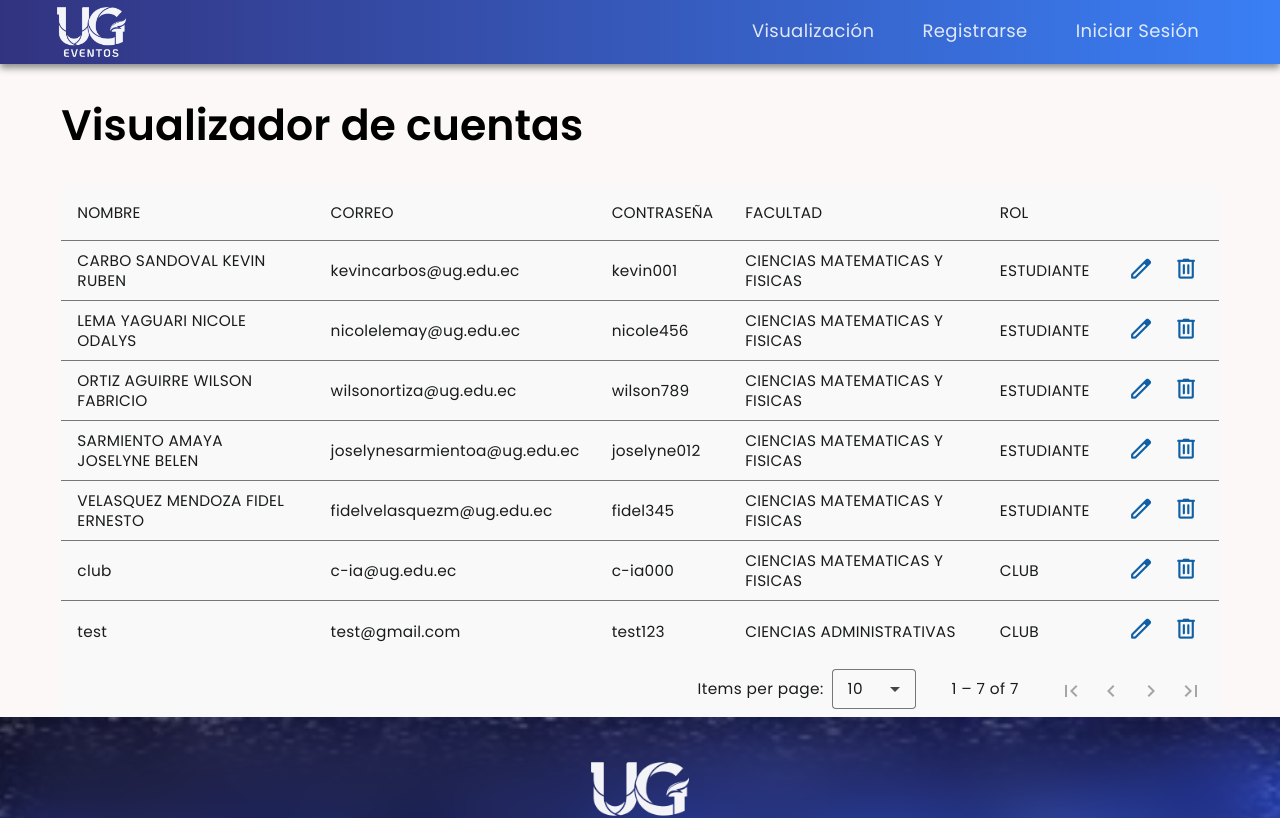
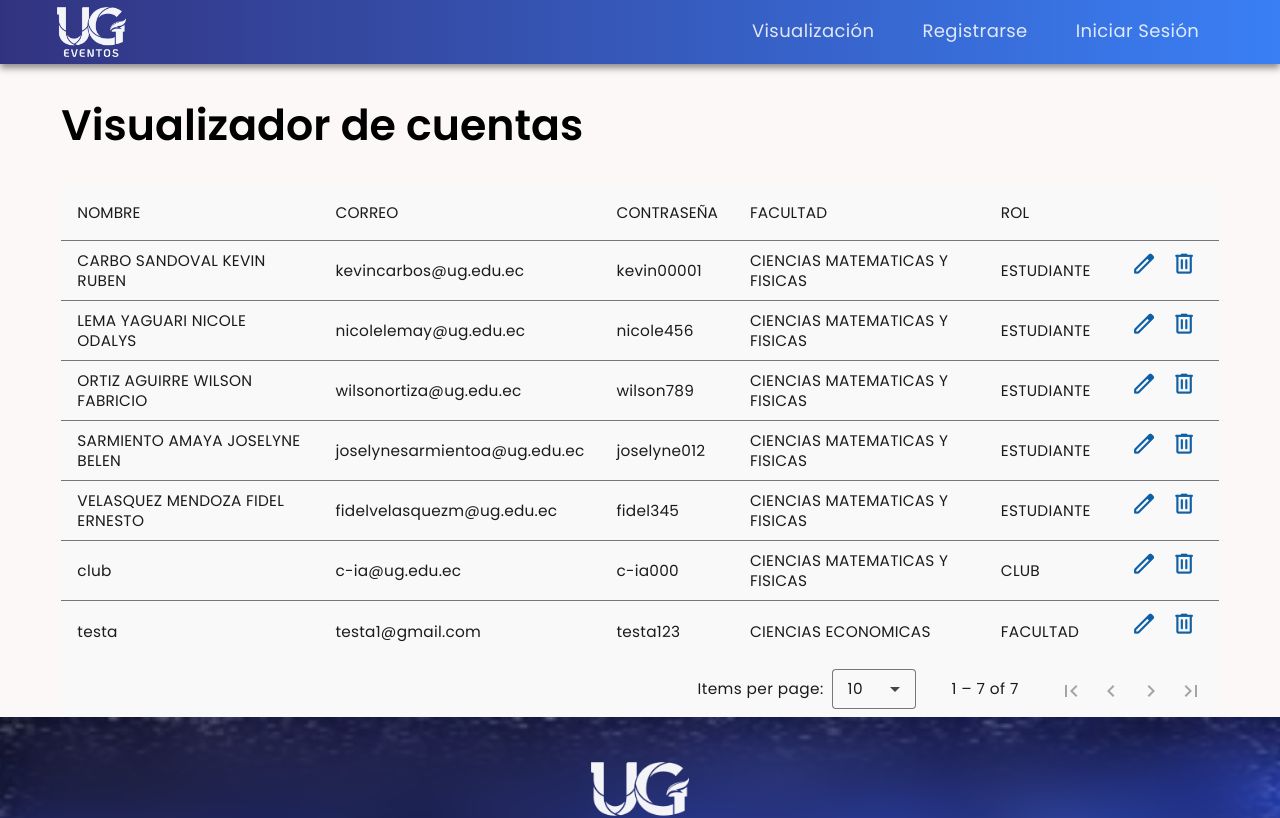
Before and after one commit to ClarkCodes/DAWA-P1P-Grupo-4-May25, an Angular app: page /crud-signin-login in a window 1280 px wide. Shown: the top 818 px of the page. Built offline with nearby package versions, Linux system fonts and the light colour scheme; data requests are answered from the project's data file.

Commit message:
Finalización del crud de Login/Signin

```diff
--- a/public/json/db.json
+++ b/public/json/db.json
@@ -126,7 +126,7 @@
       "id": "1",
       "nombre": "CARBO SANDOVAL KEVIN RUBEN",
       "email": "kevincarbos@ug.edu.ec",
-      "password": "kevin001",
+      "password": "kevin00001",
       "facultad": "CIENCIAS MATEMATICAS Y FISICAS",
       "rol": "ESTUDIANTE"
     },
@@ -171,12 +171,12 @@
       "rol": "CLUB"
     },
     {
-      "id": "62ae",
-      "nombre": "test",
-      "email": "test@gmail.com",
-      "password": "test123",
-      "facultad": "CIENCIAS ADMINISTRATIVAS",
-      "rol": "CLUB"
+      "id": "4081",
+      "nombre": "testa",
+      "email": "testa1@gmail.com",
+      "password": "testa123",
+      "facultad": "CIENCIAS ECONOMICAS",
+      "rol": "FACULTAD"
     }
   ],
   "facultadDatos": [
--- a/src/app/components/log-in/log-in.component.html
+++ b/src/app/components/log-in/log-in.component.html
@@ -25,8 +25,8 @@
       <mat-error *ngIf="loginForm.get('password')?.hasError('required')">Contraseña requerida</mat-error>
     </mat-form-field>
 
-    <div class="actions">
-      <a routerLink="/signin" class="Signin">Registrarse</a>
+    <div class="mat-button">
+     <a href="/signin" class="button-link">Registrarse</a>
     </div>
 
     <button mat-raised-button color="primary" class="submit-btn" type="submit" [disabled]="loginForm.invalid">
--- a/src/app/components/shared/tabla-reutilizable/tabla-reutilizable.component.css
+++ b/src/app/components/shared/tabla-reutilizable/tabla-reutilizable.component.css
@@ -1,49 +1,65 @@
-mat-form-field, input{
-    width: 15rem;
+/* Style for mat-form-field and input in edit mode */
+mat-form-field, td input[matInput] {
+  width: 11rem; /* Shorter width for edit inputs (adjust as needed, e.g., 6rem for even shorter) */
   border-radius: 25px;
 }
 
-.ActionsCellClass{
+/* Style for actions column */
+.ActionsCellClass {
   display: flex;
   height: 60px;
   justify-content: center;
+}
 
-  button{
+.ActionsCellClass button {
   background-color: transparent;
   border: none;
-    color: var( --tertiary );
+  color: var(--tertiary);
   cursor: pointer;
 }
 
-  .EditButtonClass{
+.ActionsCellClass .EditButtonClass {
   padding-right: 15px;
 }
-}
 
-.ActionsContainerClass{
+/* Style for actions header */
+.ActionsContainerClass {
   width: fit-content;
 }
 
-#actionsHeaderId{
+#actionsHeaderId {
   text-align: center;
 }
 
-.FacultadesSearchForm{
+/* Style for search form (unchanged) */
+.FacultadesSearchForm {
   width: 100%;
   display: flex;
   justify-content: center;
-
-  mat-form-field{
-    transition: width .35s ease-in-out;
-
-    &:focus-within{
-      width: 70%;
-      transition: width .27s ease-out;
 }
 
-    input{
+.FacultadesSearchForm mat-form-field {
+  transition: width 0.35s ease-in-out;
+}
+
+.FacultadesSearchForm mat-form-field:focus-within {
+  width: 70%;
+  transition: width 0.27s ease-out;
+}
+
+.FacultadesSearchForm mat-form-field input {
   width: 100%;
   text-align: center;
 }
+
+/* Ensure table cells have consistent padding and alignment */
+table.mat-table td {
+  padding: 8px;
 }
+
+/* Prevent text overflow in table cells */
+.mat-cell {
+  white-space: nowrap;
+  overflow: hidden;
+  text-overflow: ellipsis;
 }
--- a/src/app/components/shared/tabla-reutilizable/tabla-reutilizable.component.html
+++ b/src/app/components/shared/tabla-reutilizable/tabla-reutilizable.component.html
@@ -1,44 +1,90 @@
  <div class="mat-elevation-z8">
   <table mat-table [dataSource]="dataSource">
-
-      <!-- Position Column -->
+    <!-- Nombre Column -->
     <ng-container matColumnDef="nombre">
       <th mat-header-cell *matHeaderCellDef> NOMBRE </th>
-        <td mat-cell *matCellDef="let element"> {{element.nombre}} </td>
+      <td mat-cell *matCellDef="let element">
+        <ng-container *ngIf="editingRowId !== element.id; else editNombre">
+          {{ element.nombre }}
+        </ng-container>
+        <ng-template #editNombre>
+          <input matInput [formControl]="editForm.controls['nombre']" />
+        </ng-template>
+      </td>
     </ng-container>
 
-      <!-- Name Column -->
+    <!-- Email Column -->
     <ng-container matColumnDef="email">
       <th mat-header-cell *matHeaderCellDef> CORREO </th>
-        <td mat-cell *matCellDef="let element"> {{element.email}} </td>
+      <td mat-cell *matCellDef="let element">
+        <ng-container *ngIf="editingRowId !== element.id; else editEmail">
+          {{ element.email }}
+        </ng-container>
+        <ng-template #editEmail>
+          <input matInput [formControl]="editForm.controls['email']" />
+        </ng-template>
+      </td>
     </ng-container>
 
-      <!-- Weight Column -->
+    <!-- Password Column -->
     <ng-container matColumnDef="password">
       <th mat-header-cell *matHeaderCellDef> CONTRASEÑA </th>
-        <td mat-cell *matCellDef="let element"> {{element.password}} </td>
+      <td mat-cell *matCellDef="let element">
+        <ng-container *ngIf="editingRowId !== element.id; else editPassword">
+          {{ element.password }}
+        </ng-container>
+        <ng-template #editPassword>
+          <input matInput [formControl]="editForm.controls['password']" type="text" />
+        </ng-template>
+      </td>
     </ng-container>
 
-      <!-- Symbol Column -->
+    <!-- Facultad Column -->
     <ng-container matColumnDef="facultad">
       <th mat-header-cell *matHeaderCellDef> FACULTAD </th>
-        <td mat-cell *matCellDef="let element"> {{element.facultad}} </td>
+      <td mat-cell *matCellDef="let element">
+        <ng-container *ngIf="editingRowId !== element.id; else editFacultad">
+          {{ element.facultad }}
+        </ng-container>
+        <ng-template #editFacultad>
+          <input matInput [formControl]="editForm.controls['facultad']" />
+        </ng-template>
+      </td>
     </ng-container>
 
+    <!-- Rol Column -->
     <ng-container matColumnDef="rol">
       <th mat-header-cell *matHeaderCellDef> ROL </th>
-        <td mat-cell *matCellDef="let element"> {{element.rol}} </td>
+      <td mat-cell *matCellDef="let element">
+        <ng-container *ngIf="editingRowId !== element.id; else editRol">
+          {{ element.rol }}
+        </ng-container>
+        <ng-template #editRol>
+          <input matInput [formControl]="editForm.controls['rol']" />
+        </ng-template>
+      </td>
     </ng-container>
 
-      <ng-container matColumnDef="actions" class="ActionsContainerClass">
-        <th mat-header-cell *matHeaderCellDef id="actionsHeaderId"> </th>
+    <!-- Actions Column -->
+    <ng-container matColumnDef="actions">
+      <th mat-header-cell *matHeaderCellDef></th>
       <td mat-cell *matCellDef="let element" class="ActionsCellClass">
-          <button mat-icon-button (click)="edit(element)" aria-label="Boton Editar" class="EditButtonClass">
+        <ng-container *ngIf="editingRowId !== element.id; else saveCancelButtons">
+          <button mat-icon-button (click)="startEdit(element)" aria-label="Botón Editar" class="EditButtonClass">
             <mat-icon>edit</mat-icon>
           </button>
-          <button mat-icon-button (click)="delete(element)" aria-label="Boton Eliminar">
+          <button mat-icon-button (click)="delete(element)" aria-label="Botón Eliminar">
             <mat-icon>delete</mat-icon>
           </button>
+        </ng-container>
+        <ng-template #saveCancelButtons>
+          <button mat-icon-button (click)="saveEdit()" aria-label="Botón Guardar">
+            <mat-icon>save</mat-icon>
+          </button>
+          <button mat-icon-button (click)="cancelEdit()" aria-label="Botón Cancelar">
+            <mat-icon>cancel</mat-icon>
+          </button>
+        </ng-template>
       </td>
     </ng-container>
 
--- a/src/app/components/shared/tabla-reutilizable/tabla-reutilizable.component.ts
+++ b/src/app/components/shared/tabla-reutilizable/tabla-reutilizable.component.ts
@@ -2,50 +2,99 @@ import { AfterViewInit, Component, OnInit, ViewChild } from '@angular/core';
 import { MatPaginator, MatPaginatorModule } from '@angular/material/paginator';
 import { MatTableDataSource, MatTableModule } from '@angular/material/table';
 import { MatInputModule } from '@angular/material/input';
-import { MatIcon } from '@angular/material/icon';
+import { MatIconModule } from '@angular/material/icon';
+import { MatButtonModule } from '@angular/material/button';
+import { FormBuilder, FormControl, FormGroup, ReactiveFormsModule } from '@angular/forms';
 import { Cuentas } from '../../../models/cuentas';
 import { CuentasService } from '../../../services/SigninLogin/cuentas.service';
+import { CommonModule } from '@angular/common';
 
 @Component({
   selector: 'app-tabla-reutilizable',
-  imports: [MatTableModule, MatPaginatorModule, MatInputModule, MatIcon],
+  standalone: true,
+  imports: [
+    MatTableModule,
+    MatPaginatorModule,
+    MatInputModule,
+    MatIconModule,
+    MatButtonModule,
+    ReactiveFormsModule,
+    CommonModule
+  ],
   templateUrl: './tabla-reutilizable.component.html',
-  styleUrl: './tabla-reutilizable.component.css'
+  styleUrls: ['./tabla-reutilizable.component.css']
 })
 export class TablaReutilizableComponent implements OnInit, AfterViewInit {
-
   displayedColumns: string[] = ['nombre', 'email', 'password', 'facultad', 'rol', 'actions'];
   dataSource = new MatTableDataSource<Cuentas>();
+  editingRowId: number | null = null;
+  editForm: FormGroup<{
+    id: FormControl<number>;
+    nombre: FormControl<string>;
+    email: FormControl<string>;
+    password: FormControl<string>;
+    facultad: FormControl<string>;
+    rol: FormControl<string>;
+  }>;
 
-  @ViewChild( MatPaginator ) paginator!: MatPaginator;
+  @ViewChild(MatPaginator) paginator!: MatPaginator;
 
-  constructor( private cuentasService: CuentasService ){}
+  constructor(
+    private cuentasService: CuentasService,
+    private fb: FormBuilder
+  ) {
+    this.editForm = this.fb.group({
+      id: new FormControl<number>(0, { nonNullable: true }),
+      nombre: new FormControl<string>('', { nonNullable: true }),
+      email: new FormControl<string>('', { nonNullable: true }),
+      password: new FormControl<string>('', { nonNullable: true }),
+      facultad: new FormControl<string>('', { nonNullable: true }),
+      rol: new FormControl<string>('', { nonNullable: true })
+    });
+  }
 
   ngOnInit(): void {
     this.loadCuentas();
   }
+
   ngAfterViewInit(): void {
     this.dataSource.paginator = this.paginator;
   }
 
-  loadCuentas(): void{
-    this.cuentasService.getCuentas().subscribe( ( data: Cuentas[] ) => {
+  loadCuentas(): void {
+    this.cuentasService.getCuentas().subscribe((data: Cuentas[]) => {
       this.dataSource.data = data;
     });
   }
 
-  edit(_t68: any) {
-    throw new Error('Method not implemented.');
+  startEdit(cuenta: Cuentas): void {
+    this.editingRowId = cuenta.id;
+    this.editForm.patchValue(cuenta);
   }
 
-  delete( cuenta: Cuentas ) {
-    const confirmation = confirm( `Esta seguro de eliminar la cuenta ${ cuenta.nombre }?` );
-
-    if( confirmation )
-      this.cuentasService.deleteCuentas( cuenta ).subscribe( () => {
-        alert( "Cuenta eliminada exitosamente" );
+  saveEdit(): void {
+    if (this.editForm.valid) {
+      const updatedCuenta: Cuentas = this.editForm.value as Cuentas;
+      this.cuentasService.editCuentas(updatedCuenta).subscribe(() => {
+        alert('Cuenta actualizada exitosamente');
         this.loadCuentas();
-      } );
+        this.cancelEdit();
+      });
+    }
   }
 
+  cancelEdit(): void {
+    this.editingRowId = null;
+    this.editForm.reset();
+  }
+
+  delete(cuenta: Cuentas): void {
+    const confirmation = confirm(`¿Está seguro de eliminar la cuenta ${cuenta.nombre}?`);
+    if (confirmation) {
+      this.cuentasService.deleteCuentas(cuenta).subscribe(() => {
+        alert('Cuenta eliminada exitosamente');
+        this.loadCuentas();
+      });
+    }
+  }
 }
--- a/src/app/components/sign-in/sign-in.component.html
+++ b/src/app/components/sign-in/sign-in.component.html
@@ -19,7 +19,7 @@
     </mat-form-field>
 
     <mat-form-field>
-      <mat-label>Enter your password</mat-label>
+      <mat-label>Contraseña</mat-label>
       <input matInput [type]="hide() ? 'password' : 'text'" placeholder="password" formControlName="password"/>
       <button
         mat-icon-button
```
Lines whose indentation alone changed are shown as unchanged.
